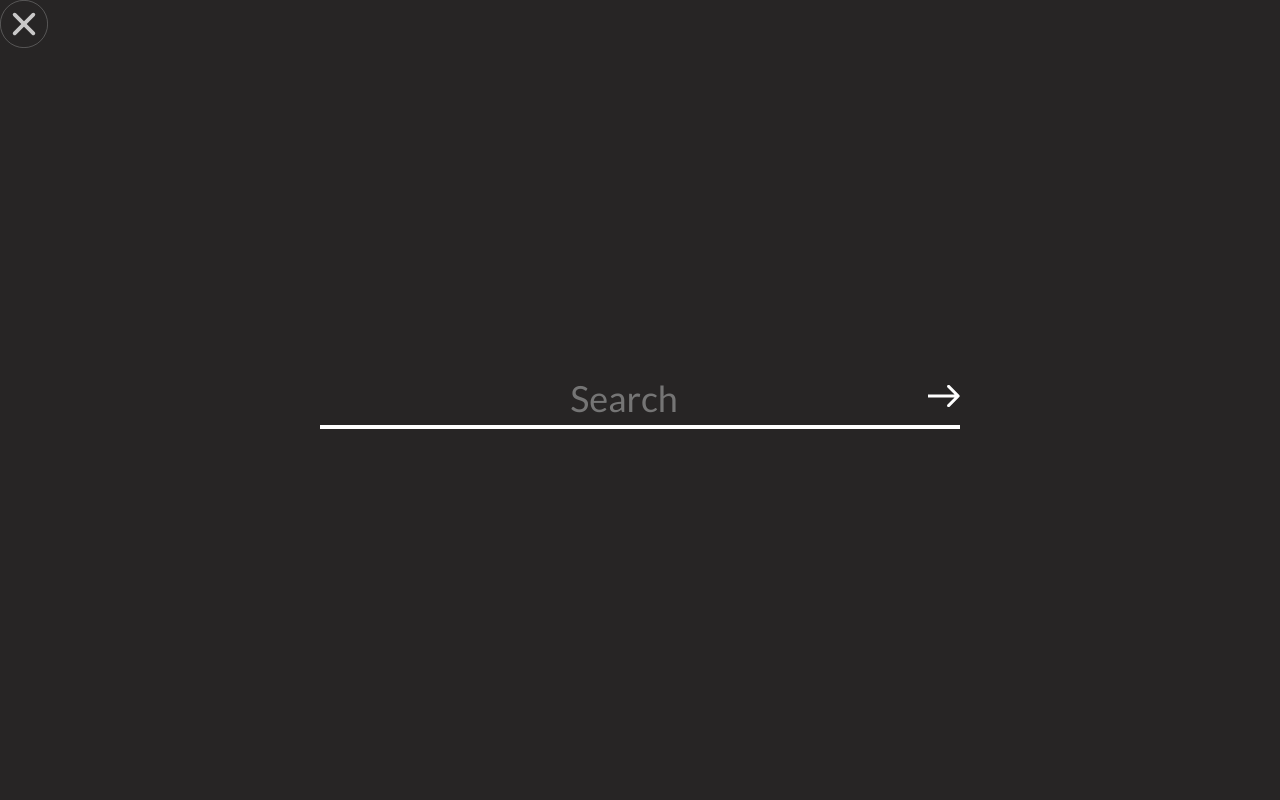
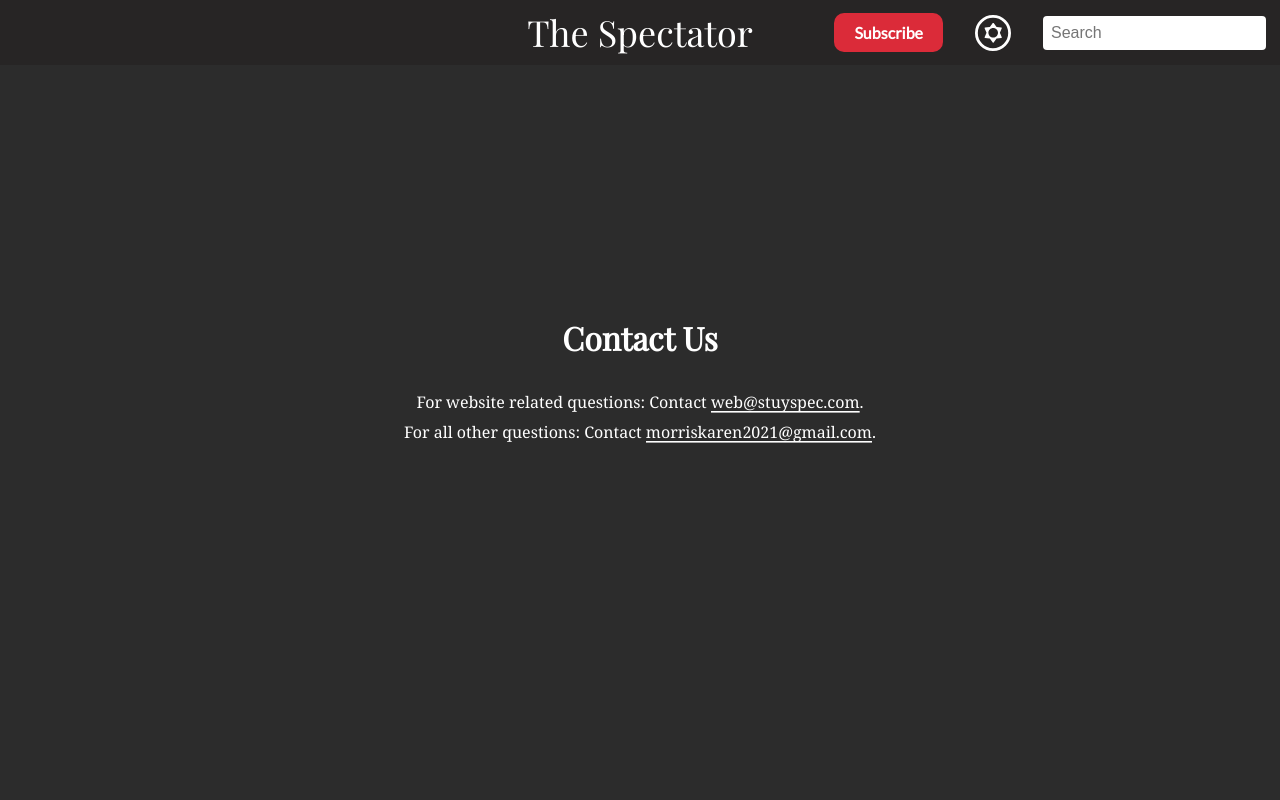
Before and after one commit to stuyspec/stuyspec-rewrite, a Next.js app: page /about/contact in a window 1280 px wide. Both pictures are taken after a click on the picture 1250 px from the left and 32 px from the top of the page. Shown: the top 800 px of the page. Built offline with nearby package versions, Linux system fonts and the light colour scheme.

Commit message:
add collapsible search bar

```diff
--- /dev/null
+++ b/components/CollapsibleSearch.tsx
@@ -0,0 +1,59 @@
+import { useState } from "react";
+import Image from "next/image";
+
+const CollapsibleSearch = () => {
+  const [searchValue, setSearchValue] = useState("");
+  const [searchBar, setSearchBar] = useState(false);
+
+  const onSearchBlur = () => {
+    setSearchBar(false);
+  };
+
+  const onSearchFocus = () => {
+    setSearchBar(true);
+  };
+  function submitSearchRequest() {}
+
+  return (
+    <>
+      <div className="field">
+        <p className="control">
+          <div
+            style={{
+              display: searchBar ? "none" : "block",
+              transition: 'visibility 0s, opacity 0.5s linear'
+            }}
+            className="search"
+          >
+            <Image
+              alt="Search"
+              src="/images/search-button.svg"
+              width="32px"
+              height="32px"
+              onClick={onSearchFocus}
+              className="button"
+            />
+          </div>
+          <input
+            className="search"
+            style={{
+              borderRadius: "4px",
+              width: searchBar ? "100%" : "0",
+              display: searchBar ? "inherit" : "none",
+              transition: "all 0.5s ease-in-out",
+              padding: "0.5rem",
+              fontSize: "1rem",
+            }}
+            placeholder="Search"
+            onFocus={onSearchFocus}
+            onChange={(e) => setSearchValue(e.target.value)}
+            onBlur={onSearchBlur}
+            onSubmit={submitSearchRequest}
+          />
+        </p>
+      </div>
+    </>
+  );
+};
+
+export default CollapsibleSearch;
--- a/components/Navbar.tsx
+++ b/components/Navbar.tsx
@@ -3,7 +3,7 @@ import Link from "next/link";
 import Image from "next/image";
 import ThemeToggle from "./ThemeToggle";
 import SubscribeButton from "./SubscribeButton";
-
+import CollapsibleSearch from "./CollapsibleSearch";
 const Navbar = () => {
 	function toggleMenu() {}
 
@@ -50,15 +50,7 @@ const Navbar = () => {
 			</div>
 
 			<ThemeToggle />
-			<Image
-				alt="Search"
-				src="/images/search-button.svg"
-				width="32px"
-				height="32px"
-				onClick={enableSearch}
-				id={styles.searchButton}
-				className="button"
-			/>
+			<CollapsibleSearch />
 		</nav>
 	);
 };
```
